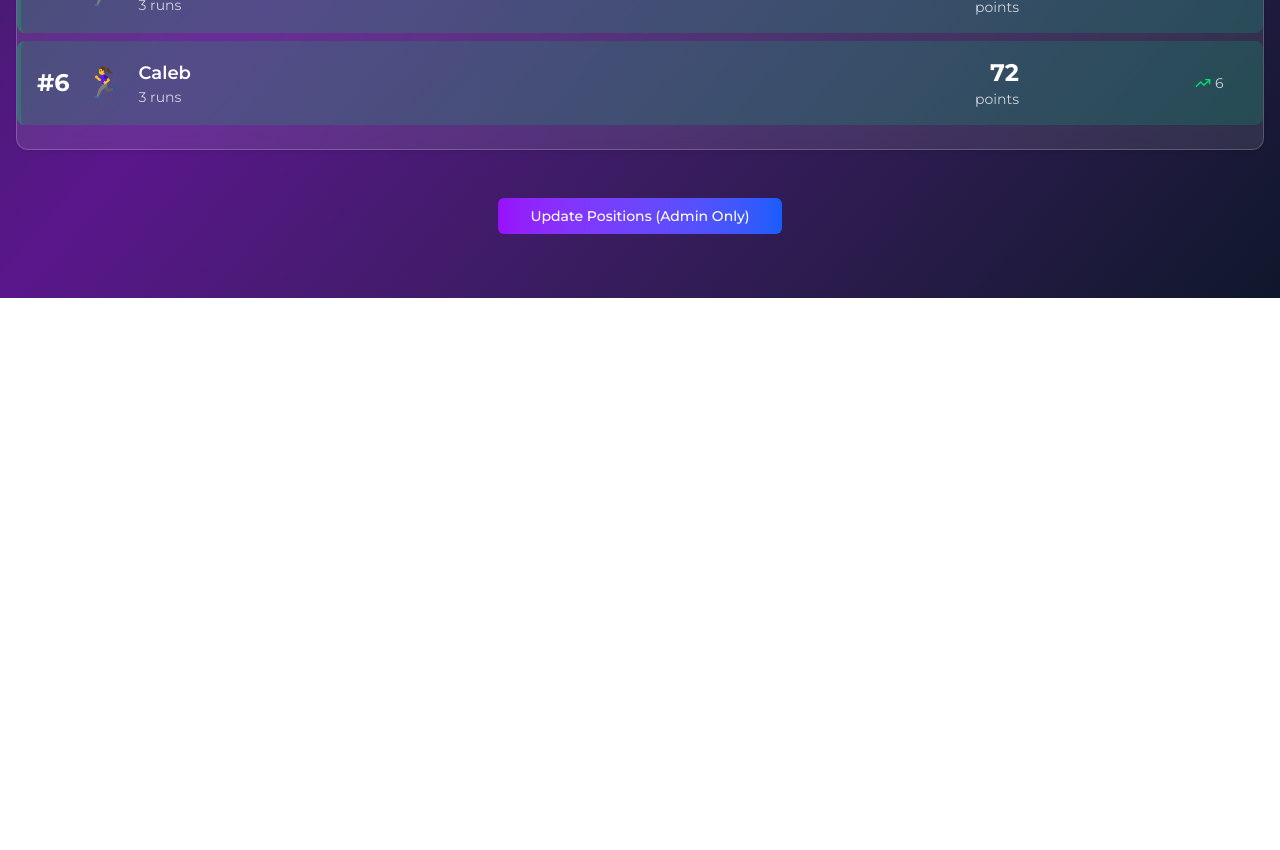
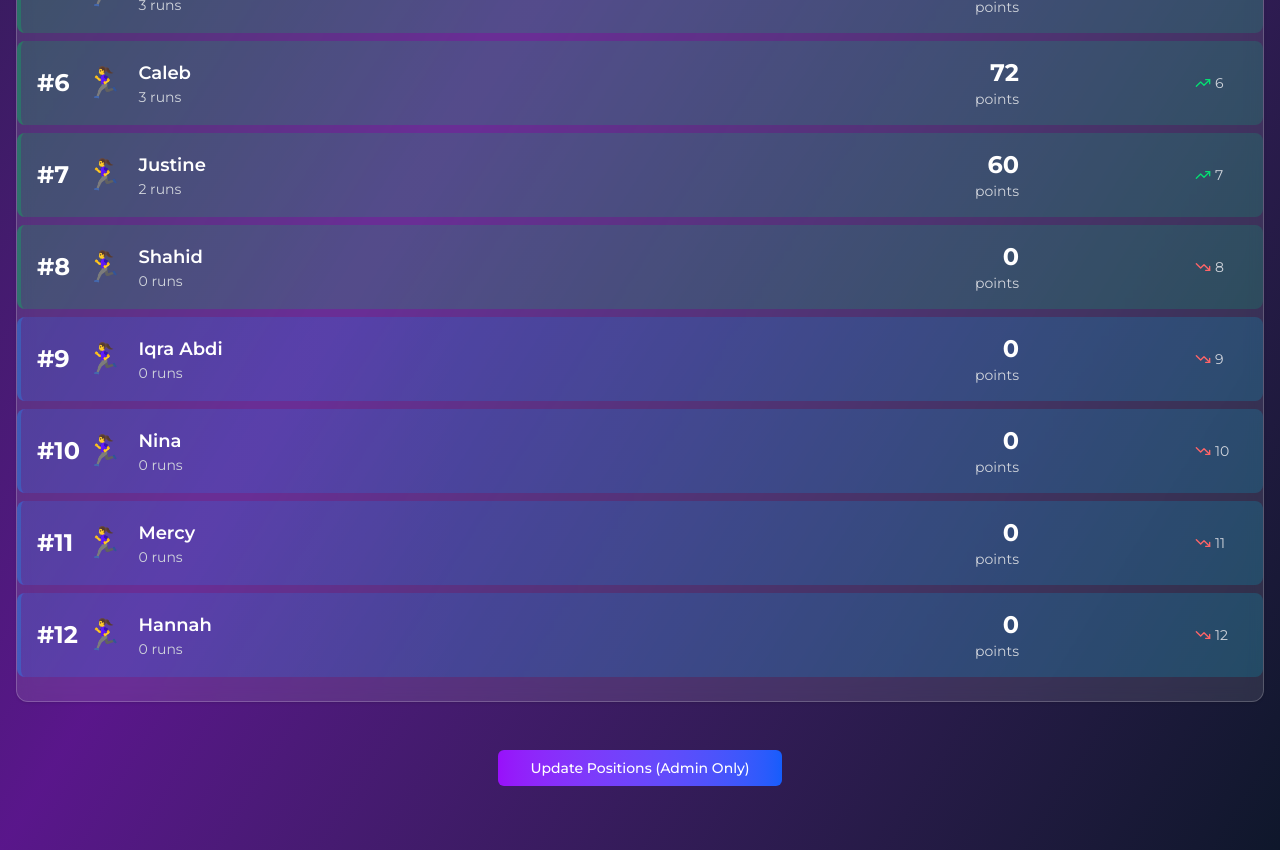
Before and after one commit to TroyMoses/leaderboard, a Next.js app: page /leaderboard in a window 1280 px wide. Shown: the part 1200-2050 px from the top of the page. Before the commit the page ends 1498 px from the top, so only its background shows below. Built offline with nearby package versions, Linux system fonts and the light colour scheme.

Commit message:
added players

```diff
--- a/app/agreements/page.tsx
+++ b/app/agreements/page.tsx
@@ -45,7 +45,7 @@ const existingAgreements = [
     id: 2,
     challenger: "Caleb",
     challenged: "Daniel Astrav",
-    bet: "UGX 50,000",
+    bet: "UGX 10,000",
     condition: "First to reach the finishing line",
     status: "completed",
     winner: "Daniel Astrav",
--- a/app/leaderboard/page.tsx
+++ b/app/leaderboard/page.tsx
@@ -78,6 +78,66 @@ const allRunners = [
     streak: 0,
     lastWeekPosition: 12,
     totalRuns: 3,
+  },
+  {
+    id: 7,
+    name: "Justine",
+    position: 7,
+    score: 60,
+    avatar: "🏃‍♀️",
+    streak: 0,
+    lastWeekPosition: 14,
+    totalRuns: 2,
+  },
+  {
+    id: 8,
+    name: "Shahid",
+    position: 8,
+    score: 0,
+    avatar: "🏃‍♀️",
+    streak: 0,
+    lastWeekPosition: 0,
+    totalRuns: 0,
+  },
+  {
+    id: 9,
+    name: "Iqra Abdi",
+    position: 9,
+    score: 0,
+    avatar: "🏃‍♀️",
+    streak: 0,
+    lastWeekPosition: 0,
+    totalRuns: 0,
+  },
+  {
+    id: 10,
+    name: "Nina",
+    position: 10,
+    score: 0,
+    avatar: "🏃‍♀️",
+    streak: 0,
+    lastWeekPosition: 0,
+    totalRuns: 0,
+  },
+  {
+    id: 11,
+    name: "Mercy",
+    position: 11,
+    score: 0,
+    avatar: "🏃‍♀️",
+    streak: 0,
+    lastWeekPosition: 0,
+    totalRuns: 0,
+  },
+  {
+    id: 12,
+    name: "Hannah",
+    position: 12,
+    score: 0,
+    avatar: "🏃‍♀️",
+    streak: 0,
+    lastWeekPosition: 0,
+    totalRuns: 0,
   },
 ];
 
```
